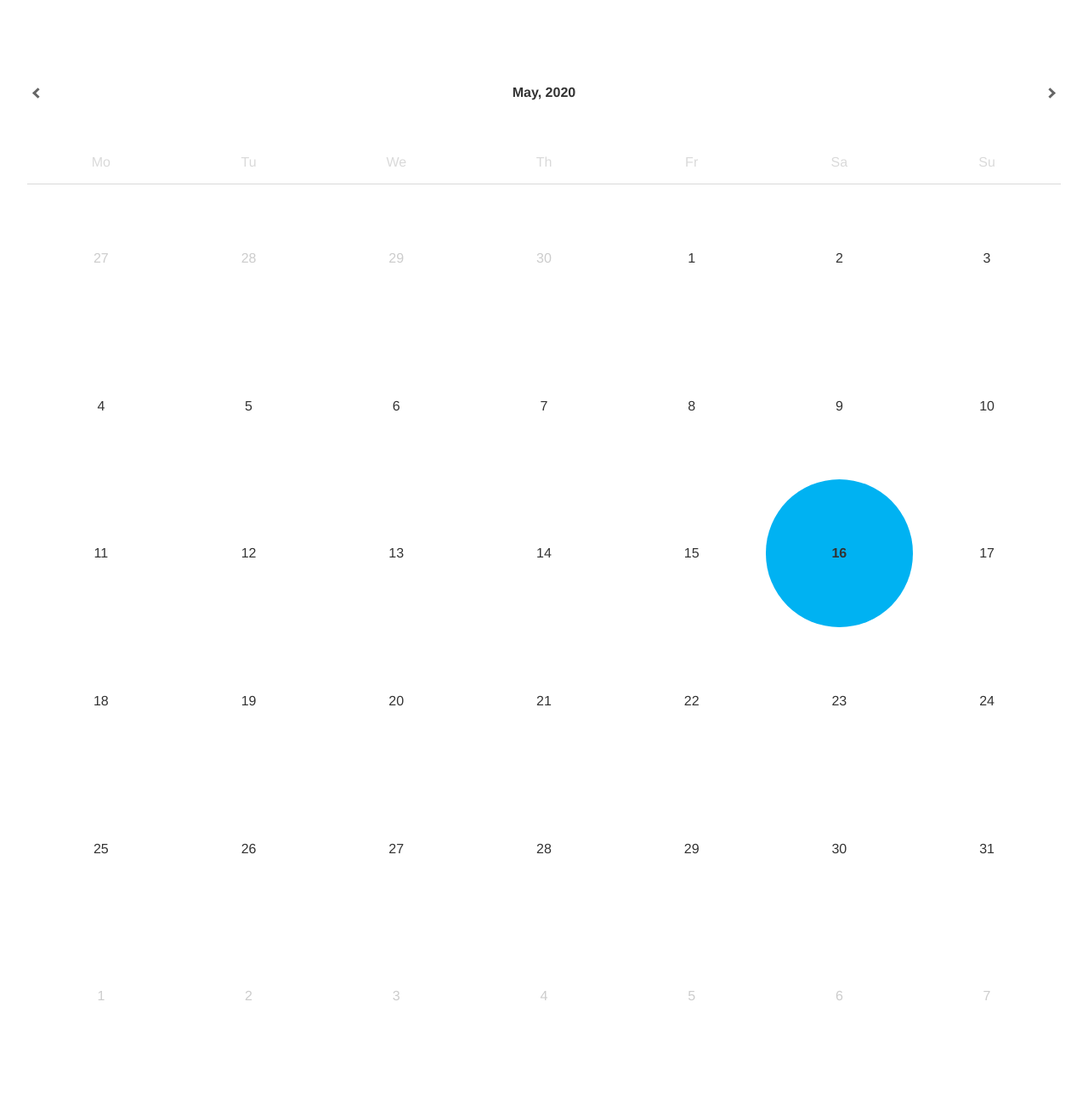
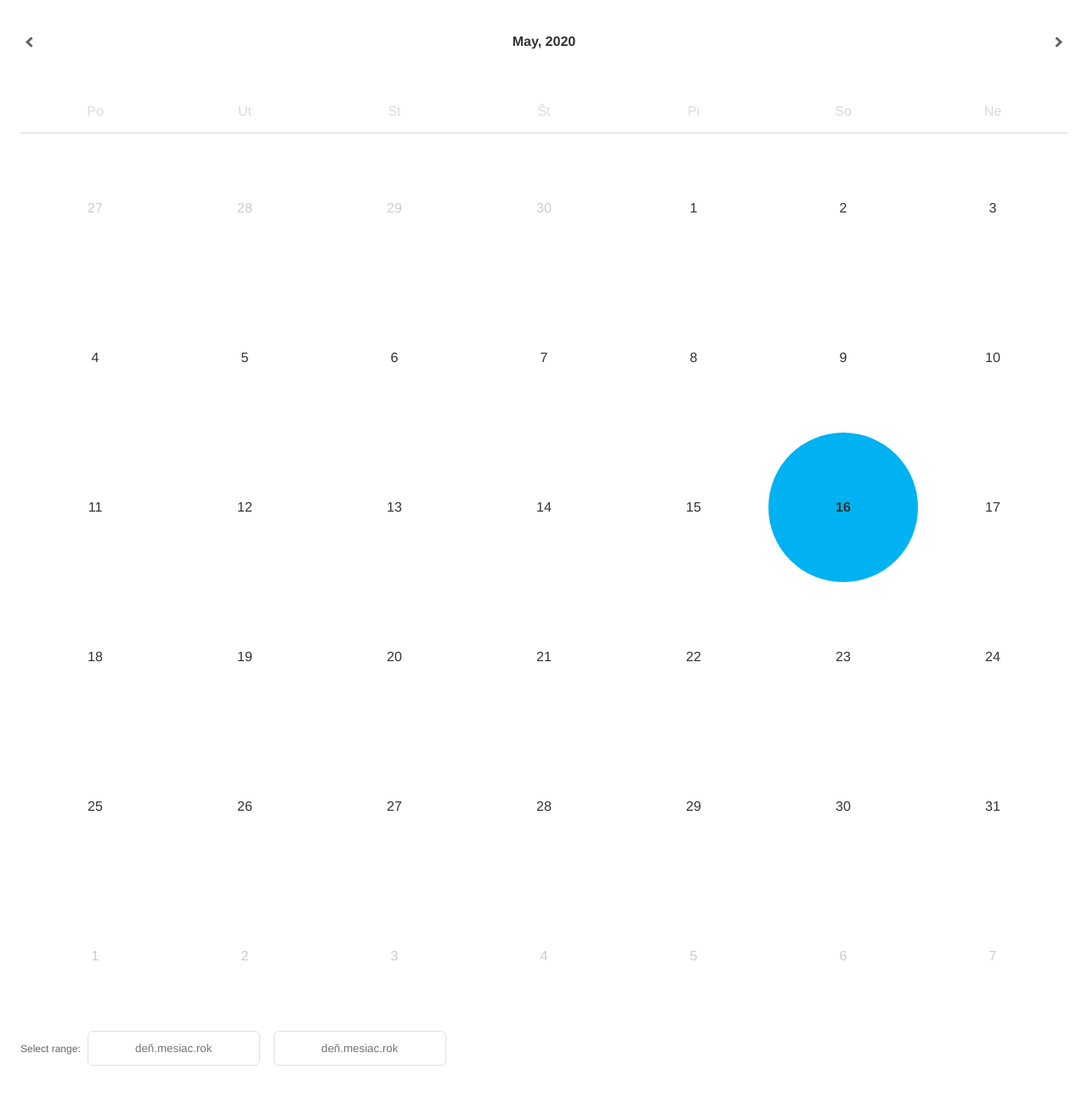
Before and after one commit to mAntala/DatePicker, a Vue app: page / in a window 1280 px wide. Shown: the top 1292 px of the page at 85% size. Built offline with nearby package versions, Linux system fonts and the light colour scheme.

Commit message:
Added inputs for date selection

```diff
--- a/src/App.vue
+++ b/src/App.vue
@@ -29,6 +29,5 @@ export default {
   -moz-osx-font-smoothing: grayscale;
   text-align: center;
   color: #2c3e50;
-  margin-top: 60px;
 }
 </style>
--- a/src/components/DatePicker.vue
+++ b/src/components/DatePicker.vue
@@ -16,13 +16,13 @@
         <main class="date-picker__content">
             <section class="calendar">
                 <header class="calendar__day-titles">
-                    <span class="day-title">Mo</span>
-                    <span class="day-title">Tu</span>
-                    <span class="day-title">We</span>
-                    <span class="day-title">Th</span>
-                    <span class="day-title">Fr</span>
-                    <span class="day-title">Sa</span>
-                    <span class="day-title">Su</span>
+                    <span class="day-title">Po</span>
+                    <span class="day-title">Ut</span>
+                    <span class="day-title">St</span>
+                    <span class="day-title">Št</span>
+                    <span class="day-title">Pi</span>
+                    <span class="day-title">So</span>
+                    <span class="day-title">Ne</span>
                 </header>
                 <main class="calendar__days">
                     <div class="day"
@@ -34,6 +34,11 @@
                         <p class="day__content">{{ getDay( day ) }}</p>
                     </div>
                 </main>
+                <footer class="date-picker__footer">
+                    <span class="select-date__title">Select range:</span>
+                    <input v-model="inputDate.start" type="text" placeholder="deň.mesiac.rok" class="select-date" name="date-from">
+                    <input v-model="inputDate.end" type="text" placeholder="deň.mesiac.rok" class="select-date" name="date-to">
+                </footer>
             </section>
         </main>
 
@@ -59,7 +64,10 @@
             return {
                 today: new Date(),
                 date: new Date(),
-                inputDate: this.$attrs.value
+                inputDate: {
+                    start: "",
+                    end: ""
+                }
             };
         },
         methods: {
@@ -212,10 +220,6 @@
 
                 return calendar;
             }
-        },
-        mounted() {
-            // console.log( this.getNumberOfDaysInMonth( new Date() ) );
-            // console.log( this.getFirstDayOfMonth( new Date() ) );
         }
     };
 </script>
@@ -239,7 +243,7 @@
 
     .date-picker {
         background-color: #FFF;
-        padding: 24px;
+        padding: 16px;
         mix-blend-mode: normal;
 
 
@@ -267,7 +271,15 @@
             flex: 1 1 auto;
         }
 
-        &__content {}
+        &__content {
+            display: block;
+            margin-bottom: 24px;
+        }
+
+        &__footer {
+            display: flex;
+            align-items: center;
+        }
     }
 
     .calendar {
@@ -327,5 +339,28 @@
                 }
             }
         }
+
+        .select-date {
+            padding: 12px;
+            text-align: center;
+            font-family: Avenir, Helvetica, Arial, sans-serif;
+            border: 1px solid #DAE2E6;
+            border-radius: 6px;
+            outline: none;
+
+            &:first-of-type {
+                margin-right: 16px;
+            }
+
+            &:focus {
+                border: 1px solid darken( #DAE2E6, 10 );
+            }
+
+            &__title {
+                font-size: 12px;
+                color: #666666;
+                margin-right: 8px;
+            }
+        }
     }
 </style>
```
